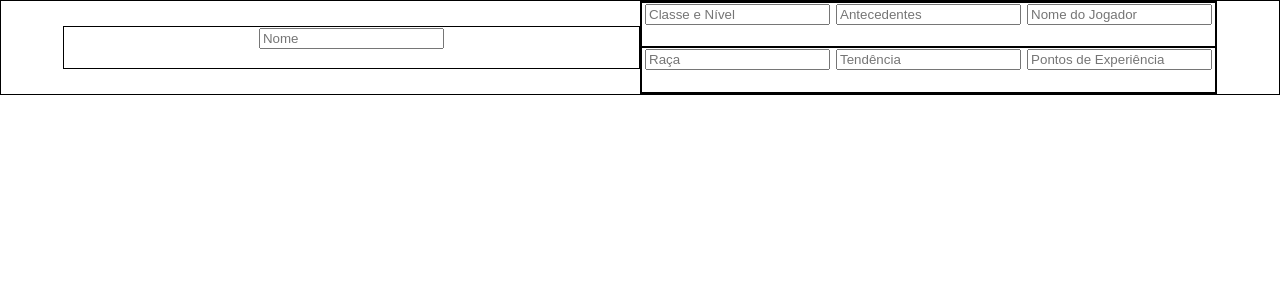
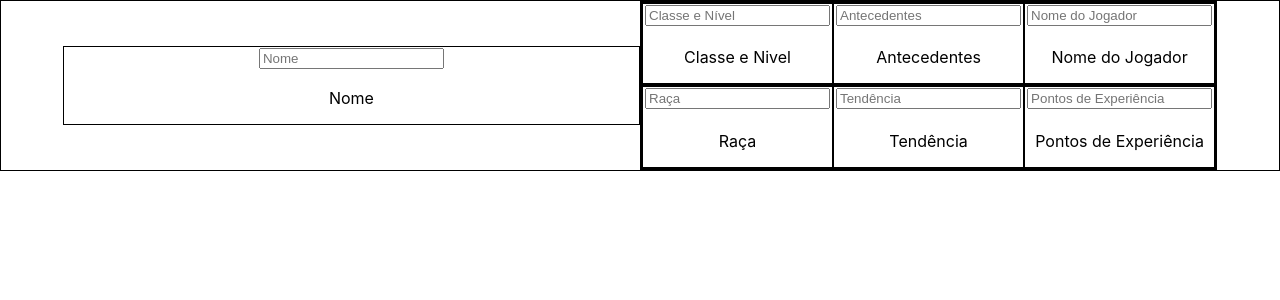
Before and after one commit to BenHurAlbertassi12/FichaDeD, a React (Create React App) app: page / in a window 1280 px wide. Shown: the top 300 px of the page. Built offline with nearby package versions, Linux system fonts and the light colour scheme.

Commit message:
Centralizado display

```diff
--- a/src/Components/Title/title.css
+++ b/src/Components/Title/title.css
@@ -20,7 +20,11 @@
     justify-content: space-around;
 }
 
+.editar_nome{
+    width: 200px;
+}
 
-.info_total_person, .info_name_person, .info_person, .info_cima, .info_baixo{
+
+.info_total_person, .info_name_person, .info_person, .info_cima, .info_baixo, .editar_nome{
     border: 1px solid black;
 }
--- a/src/Components/Title/title.jsx
+++ b/src/Components/Title/title.jsx
@@ -61,6 +61,7 @@
         <h3 onClick={() => toggleVisibility('nome')}>
           {isVisibleName ? nome : nome}
         </h3>
+        <p>Nome</p>
       </div>
       <div className='info_person'>
         <div className='info_cima'>
@@ -76,6 +77,7 @@
             <h4 onClick={() => toggleVisibility('classeENivel')}>
               {isVisibleClasseENivel ? classeENivel : classeENivel}
             </h4>
+            <p>Classe e Nivel</p>
           </div>
           <div className='editar_nome'>
             {isVisibleAntecedentes && (
@@ -89,6 +91,7 @@
             <h4 onClick={() => toggleVisibility('antecedentes')}>
               {isVisibleAntecedentes ? antecedentes : antecedentes}
             </h4>
+            <p>Antecedentes</p>
           </div>
           <div className='editar_nome'>
             {isVisibleNomeDoJogador && (
@@ -102,6 +105,7 @@
             <h4 onClick={() => toggleVisibility('nomeDoJogador')}>
               {isVisibleNomeDoJogador ? nomeDoJogador : nomeDoJogador}
             </h4>
+            <p>Nome do Jogador</p>
           </div>
         </div>
         <div className='info_baixo'>
@@ -117,6 +121,7 @@
             <h4 onClick={() => toggleVisibility('raca')}>
               {isVisibleRaca ? raca : raca}
             </h4>
+            <p>Raça</p>
           </div>
           <div className='editar_nome'>
             {isVisibleTendencia && (
@@ -130,6 +135,7 @@
             <h4 onClick={() => toggleVisibility('tendencia')}>
               {isVisibleTendencia ? tendencia : tendencia}
             </h4>
+            <p>Tendência</p>
           </div>
           <div className='editar_nome'>
             {isVisiblePontosDeExperiencia && (
@@ -145,6 +151,7 @@
                 ? pontosDeExperiencia
                 : pontosDeExperiencia}
             </h4>
+            <p>Pontos de Experiência</p>
           </div>
         </div>
       </div>
```
